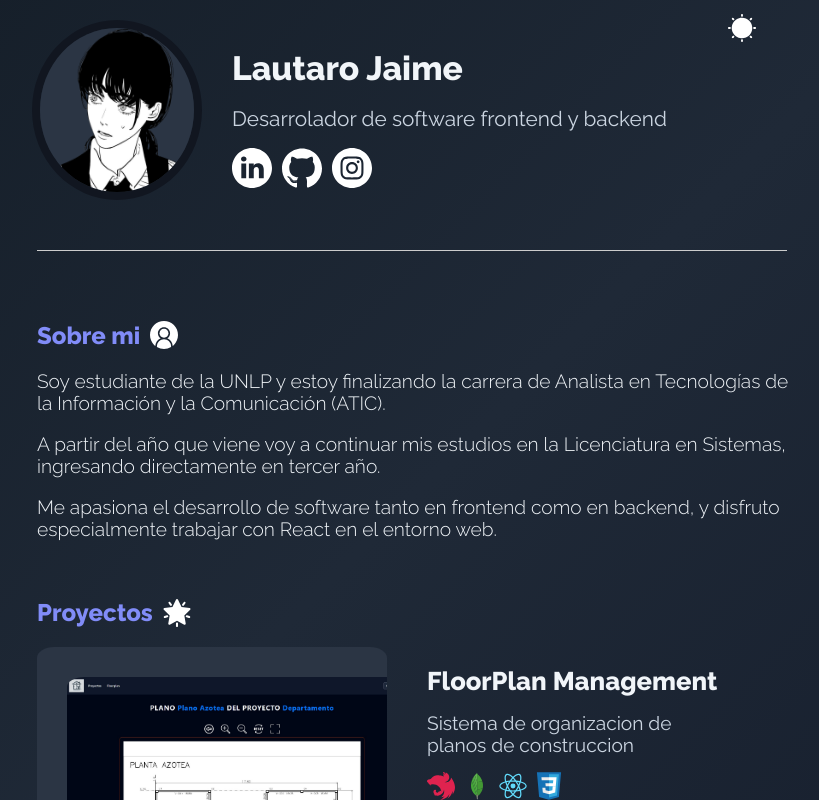
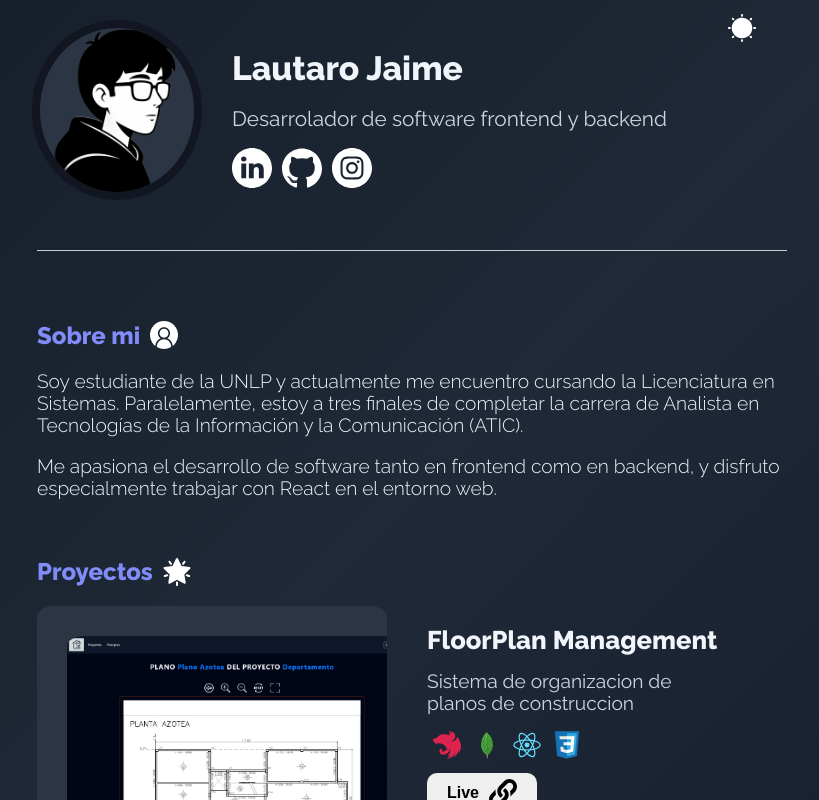
Before and after one commit to Lauty1550/Portfolio, a React (Vite) app: page / in a window 1280 px wide. Shown: the top 800 px of the page, without its empty margins (228-1047 px from the left). Built offline with nearby package versions, Linux system fonts and the light colour scheme.

Commit message:
Cambie el avatar por el mio real, movi a un css aparte el tooltip y lo utilizo en los iconos de los proyectos. Ademas cree el IconWrapper.

```diff
--- a/src/assets/CopyIcon.tsx
+++ b/src/assets/CopyIcon.tsx
@@ -1,5 +1,7 @@
 import { useState } from "react";
 import "../css/Mail.css";
+import "../css/Tooltip.css";
+
 function CopyIcon({ color }: { color: string }) {
   return (
     <svg
--- a/src/assets/ReactIcon.tsx
+++ b/src/assets/ReactIcon.tsx
@@ -1,3 +1,5 @@
+import "../css/Tooltip.css";
+
 export default function ReactIcon() {
   return (
     <svg width="28" height="28" viewBox="0 0 128 128">
--- a/src/assets/SendIcon.tsx
+++ b/src/assets/SendIcon.tsx
@@ -1,4 +1,5 @@
 import "../css/Mail.css";
+import "../css/Tooltip.css";
 
 function SendIcon({ color }: { color: string }) {
   return (
--- a/src/components/Avatar.tsx
+++ b/src/components/Avatar.tsx
@@ -5,7 +5,7 @@ type AvatarProps = {
 export default function Avatar({ classCSS }: AvatarProps) {
   return (
     <figure className={classCSS}>
-      <img src="/avatarAsa.png" className="avatar-content" alt="avatar" />
+      <img src="/Avatar.png" className="avatar-content" alt="avatar" />
     </figure>
   );
 }
--- a/src/components/Content.tsx
+++ b/src/components/Content.tsx
@@ -38,13 +38,12 @@ export default function Content() {
           Sobre mi <AboutMeIcon color={darkMode ? "white" : "#424dadff"} />
         </h1>
         <p className="parrafo">
-          Soy estudiante de la UNLP y estoy finalizando la carrera de Analista
-          en Tecnologías de la Información y la Comunicación (ATIC).
+          Soy estudiante de la UNLP y actualmente me encuentro cursando la
+          Licenciatura en Sistemas. Paralelamente, estoy a tres finales de
+          completar la carrera de Analista en Tecnologías de la Información y la
+          Comunicación (ATIC).
         </p>
-        <p className="parrafo">
-          A partir del año que viene voy a continuar mis estudios en la
-          Licenciatura en Sistemas, ingresando directamente en tercer año.
-        </p>
+
         <p className="parrafo">
           Me apasiona el desarrollo de software tanto en frontend como en
           backend, y disfruto especialmente trabajar con React en el entorno
--- /dev/null
+++ b/src/components/IconWrapper.tsx
@@ -0,0 +1,40 @@
+import CssIcon from "../assets/CssIcon";
+import MongoDbIcon from "../assets/MongoDbIcon";
+import MySqlIcon from "../assets/MySqlIcon";
+import NestJSIcon from "../assets/NestJs";
+import PythonIcon from "../assets/PythonIcon";
+import ReactIcon from "../assets/ReactIcon";
+import SpringBootIcon from "../assets/SpringBootIcon";
+
+type IconWrapperProps = {
+  skill: keyof typeof IconMap;
+};
+
+const IconMap = {
+  ReactIcon: <ReactIcon />,
+  CssIcon: <CssIcon />,
+  MongoDbIcon: <MongoDbIcon />,
+  MySqlIcon: <MySqlIcon />,
+  NestJSIcon: <NestJSIcon />,
+  SpringBootIcon: <SpringBootIcon />,
+  PythonIcon: <PythonIcon />,
+} as const;
+
+const SpanMap = {
+  ReactIcon: "React",
+  CssIcon: "Css",
+  MongoDbIcon: "MongoDB",
+  MySqlIcon: "MySQL",
+  NestJSIcon: "NestJS",
+  SpringBootIcon: "SpringBoot",
+  PythonIcon: "Python",
+} as const;
+
+export default function IconWrapper({ skill }: IconWrapperProps) {
+  return (
+    <button className="tooltip-wrapper button-icon">
+      {IconMap[skill]}
+      <span className="tooltip-text">{SpanMap[skill]}</span>
+    </button>
+  );
+}
--- a/src/components/ProyectoDescripcion.tsx
+++ b/src/components/ProyectoDescripcion.tsx
@@ -1,12 +1,6 @@
-import CssIcon from "../assets/CssIcon";
-import MongoDbIcon from "../assets/MongoDbIcon";
-import MySqlIcon from "../assets/MySqlIcon";
-import NestJSIcon from "../assets/NestJs";
-import PythonIcon from "../assets/PythonIcon";
-import ReactIcon from "../assets/ReactIcon";
-import SpringBootIcon from "../assets/SpringBootIcon";
 import type { Icons } from "../types/Icons";
 import BotonLink from "./BotonLink";
+import IconWrapper from "./IconWrapper";
 
 type ProyectoDescripcionProps = {
   titulo: string;
@@ -14,16 +8,6 @@ type ProyectoDescripcionProps = {
   pageUrl: string;
   skills: Icons[];
 };
-
-const IconMap = {
-  ReactIcon: <ReactIcon />,
-  CssIcon: <CssIcon />,
-  MongoDbIcon: <MongoDbIcon />,
-  MySqlIcon: <MySqlIcon />,
-  NestJSIcon: <NestJSIcon />,
-  SpringBootIcon: <SpringBootIcon />,
-  PythonIcon: <PythonIcon />,
-} as const;
 
 export default function ProyectoDescripcion({
   titulo,
@@ -37,7 +21,7 @@ export default function ProyectoDescripcion({
       <h2 className="descripcion descripcion-proyecto">{descripcion}</h2>
       <article className="project-icons">
         {skills.map((skill) => (
-          <span>{IconMap[skill]}</span>
+          <span>{<IconWrapper skill={skill} />}</span>
         ))}
       </article>
       <BotonLink pageUrl={pageUrl} />
--- a/src/css/Mail.css
+++ b/src/css/Mail.css
@@ -30,44 +30,6 @@
   box-sizing: border-box;
   cursor: pointer;
 }
-.tooltip-wrapper {
-  position: relative;
-  display: inline-block;
-}
-
-.tooltip-text {
-  visibility: hidden;
-  opacity: 0;
-  position: absolute;
-  bottom: 125%;
-  left: 50%;
-  transform: translateX(-50%) translateY(10px);
-  padding: 5px 8px;
-  border-radius: 8px;
-  white-space: nowrap;
-  pointer-events: none;
-  user-select: none;
-  font-size: 0.75rem;
-  transition: all 0.2s ease;
-  z-index: 10;
-}
-
-/* Flechita estilo globo */
-.tooltip-text::after {
-  content: "";
-  position: absolute;
-  top: 100%;
-  left: 50%;
-  transform: translateX(-50%);
-  border-width: 6px;
-  border-style: solid;
-}
-
-.tooltip-wrapper:hover .tooltip-text {
-  visibility: visible;
-  opacity: 1;
-  transform: translateX(-50%) translateY(0);
-}
 
 .dark-mode {
   .mail {
@@ -76,13 +38,6 @@
   }
   .mail-button {
     background-color: rgb(99 102 241);
-  }
-  .tooltip-text {
-    background-color: rgb(255 255 255);
-    color: #141313;
-  }
-  .tooltip-text::after {
-    border-color: rgb(255, 255, 255) transparent transparent transparent;
   }
 }
 
@@ -96,11 +51,4 @@
     background-color: rgb(224 231 255);
     border: 1px solid rgba(0, 0, 0, 0.342);
   }
-  .tooltip-text {
-    background-color: rgb(24, 22, 22);
-    color: rgb(255 255 255);
-  }
-  .tooltip-text::after {
-    border-color: rgb(24, 22, 22) transparent transparent transparent;
-  }
 }
--- a/src/css/ProyectoCard.css
+++ b/src/css/ProyectoCard.css
@@ -36,7 +36,6 @@
 .project-icons {
   display: flex;
   align-items: center;
-  gap: 8px;
   margin-bottom: 10px;
 }
 
--- /dev/null
+++ b/src/css/Tooltip.css
@@ -0,0 +1,63 @@
+.tooltip-wrapper {
+  position: relative;
+  display: inline-block;
+}
+
+.tooltip-text {
+  visibility: hidden;
+  opacity: 0;
+  position: absolute;
+  bottom: 125%;
+  left: 50%;
+  transform: translateX(-50%) translateY(10px);
+  padding: 5px 8px;
+  border-radius: 8px;
+  white-space: nowrap;
+  pointer-events: none;
+  user-select: none;
+  font-size: 0.75rem;
+  transition: all 0.2s ease;
+  z-index: 10;
+}
+
+/* Flechita estilo globo */
+.tooltip-text::after {
+  content: "";
+  position: absolute;
+  top: 100%;
+  left: 50%;
+  transform: translateX(-50%);
+  border-width: 6px;
+  border-style: solid;
+}
+
+.tooltip-wrapper:hover .tooltip-text {
+  visibility: visible;
+  opacity: 1;
+  transform: translateX(-50%) translateY(0);
+}
+
+.button-icon {
+  background: none;
+  border: none;
+}
+
+.dark-mode {
+  .tooltip-text {
+    background-color: rgb(255 255 255);
+    color: #141313;
+  }
+  .tooltip-text::after {
+    border-color: rgb(255, 255, 255) transparent transparent transparent;
+  }
+}
+
+.ligth-mode {
+  .tooltip-text {
+    background-color: rgb(24, 22, 22);
+    color: rgb(255 255 255);
+  }
+  .tooltip-text::after {
+    border-color: rgb(24, 22, 22) transparent transparent transparent;
+  }
+}
```
Also changed, not shown: public/Avatar.png (added), public/Schneider.jpg.
